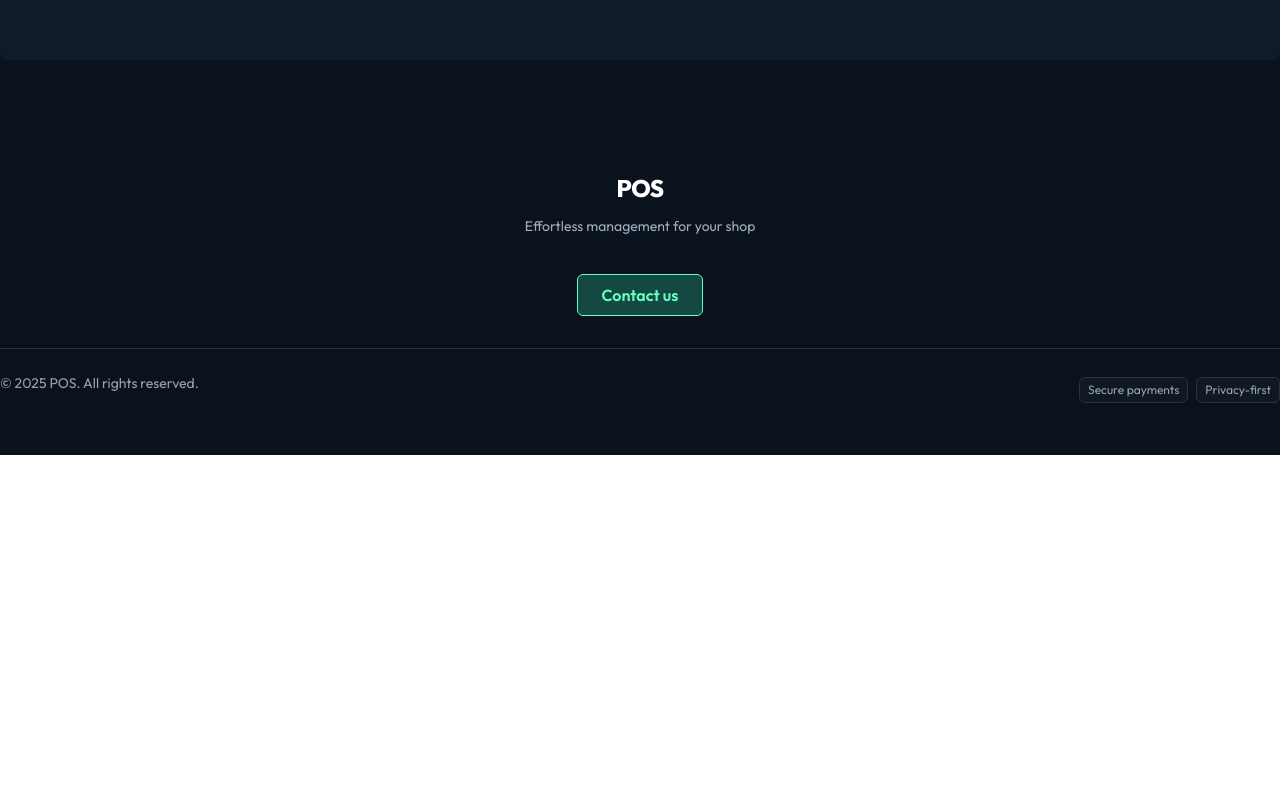
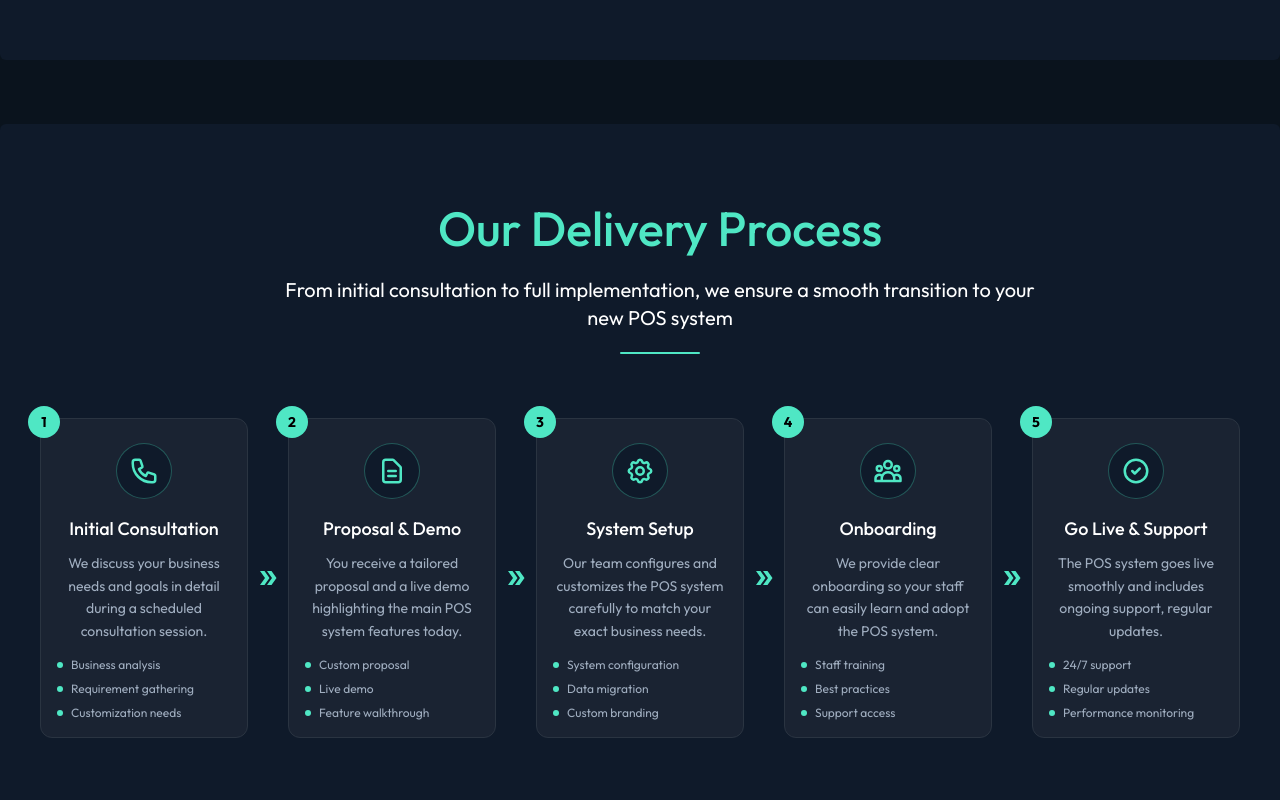
Before and after one commit to mohosin2126/pos, a React (Vite) app in the folder client/: page / in a window 1280 px wide. Shown: the part 2740-3540 px from the top of the page. Before the commit the page ends 3195 px from the top, so only its background shows below. Built offline with nearby package versions, Linux system fonts and the light colour scheme.

Commit message:
delivery process has been created

```diff
--- /dev/null
+++ b/client/src/view/home/deliver-process/index.tsx
@@ -0,0 +1,128 @@
+import React from "react";
+import {
+    HiOutlinePhone,
+    HiOutlineDocumentText,
+    HiOutlineCog,
+    HiOutlineCheckCircle,
+    HiOutlineUserGroup,
+} from "react-icons/hi";
+import { MdOutlineDoubleArrow } from "react-icons/md";
+
+
+const DeliveryProcess = () => {
+
+    const processSteps = [
+        {
+            id: 1,
+            title: "Initial Consultation",
+            description:
+                "We discuss your business needs and goals in detail during a scheduled consultation session.",
+            icon: <HiOutlinePhone className="text-3xl text-[#4fe7c4]" />,
+            features: ["Business analysis", "Requirement gathering", "Customization needs"],
+        },
+        {
+            id: 2,
+            title: "Proposal & Demo",
+            description:
+                "You receive a tailored proposal and a live demo highlighting the main POS system features today.",
+            icon: <HiOutlineDocumentText className="text-3xl text-[#4fe7c4]" />,
+            features: ["Custom proposal", "Live demo", "Feature walkthrough"],
+        },
+        {
+            id: 3,
+            title: "System Setup",
+            description:
+                "Our team configures and customizes the POS system carefully to match your exact business needs.",
+            icon: <HiOutlineCog className="text-3xl text-[#4fe7c4]" />,
+            features: ["System configuration", "Data migration", "Custom branding"],
+        },
+        {
+            id: 4,
+            title: "Onboarding",
+            description:
+                "We provide clear onboarding so your staff can easily learn and adopt the POS system.",
+            icon: <HiOutlineUserGroup className="text-3xl text-[#4fe7c4]" />,
+            features: ["Staff training", "Best practices", "Support access"],
+        },
+        {
+            id: 5,
+            title: "Go Live & Support",
+            description:
+                "The POS system goes live smoothly and includes ongoing support, regular updates.",
+            icon: <HiOutlineCheckCircle className="text-3xl text-[#4fe7c4]" />,
+            features: ["24/7 support", "Regular updates", "Performance monitoring"],
+        },
+    ];
+
+
+    return (
+        <section className="bg-[#0f1a2a] py-20 pl-10 rounded-md">
+            <div className="">
+                {/* Header Section */}
+                <div className="text-center mb-16">
+                    <h2 className="text-4xl lg:text-5xl font-bold text-[#4fe7c4]">
+                        Our Delivery Process
+                    </h2>
+                    <p className="text-xl text-white mb-4 max-w-3xl mx-auto">
+                        From initial consultation to full implementation, we ensure a smooth transition to your new POS system
+                    </p>
+                    <div className="w-20 h-[2px] bg-[#4fe7c4] mx-auto rounded-full"></div>
+                </div>
+
+                {/* Process Timeline */}
+                <div className="relative">
+
+                    <div className="grid grid-cols-1 lg:grid-cols-5 relative z-10">
+                        {processSteps.map((step, index) => (
+                            <div key={step.id} className="relative group">
+
+
+                                <div className="flex items-center">
+                                    <div className="bg-[#1a2332] rounded-xl p-4 border border-[#2a3441] hover:border-[#4fe7c4] transition-all duration-300 hover:shadow-lg hover:shadow-[#4fe7c4]/20 group-hover:transform group-hover:scale-105 h-full flex flex-col">
+                                        {/* Step Number */}
+                                        <div className="absolute -top-3 -left-3 w-8 h-8 bg-[#4fe7c4] rounded-full flex items-center justify-center text-black font-bold text-sm">
+                                            {step.id}
+                                        </div>
+
+                                        {/* Icon */}
+                                        <div className="flex justify-center mb-4 pt-2">
+                                            <div className="p-3 bg-[#0f1a2a] rounded-full border border-[#4fe7c4]/30">
+                                                {step.icon}
+                                            </div>
+                                        </div>
+
+                                        {/* Content */}
+                                        <div className="text-center flex-1 flex flex-col">
+                                            <h3 className="text-lg font-semibold text-white mb-3">
+                                                {step.title}
+                                            </h3>
+                                            <p className="text-[#a0aec0] text-sm mb-4 leading-relaxed flex-1">
+                                                {step.description}
+                                            </p>
+
+                                            {/* Features */}
+                                            <div className="space-y-2 mt-auto">
+                                                {step.features.map((feature, featureIndex) => (
+                                                    <div key={featureIndex} className="flex items-center gap-2 text-xs text-[#a0aec0]">
+                                                        <div className="w-1.5 h-1.5 bg-[#4fe7c4] rounded-full"></div>
+                                                        {feature}
+                                                    </div>
+                                                ))}
+                                            </div>
+                                        </div>
+                                    </div>
+                                    <div className={`${index == 4 ? "opacity-0" : "opacity-100"} text-2xl text-[#4fe7c4] mx-2`}>
+                                        <MdOutlineDoubleArrow />
+                                    </div>
+                                </div>
+
+                            </div>
+                        ))}
+                    </div>
+                </div>
+            </div>
+        </section>
+    );
+};
+
+export default DeliveryProcess;
--- a/client/src/view/home/index.tsx
+++ b/client/src/view/home/index.tsx
@@ -4,6 +4,7 @@ import LocomotiveScroll from "locomotive-scroll";
 import Features from "./features";
 import Banner from "./banner";
 import Services from "./services";
+import DeliveryProcess from "./deliver-process";
 
 export default function HomePage() {
 
@@ -14,6 +15,7 @@ export default function HomePage() {
             <Banner/>
             <Features/>
             <Services/>
+            <DeliveryProcess/>
             <Footer />
         </div>
     );
```
